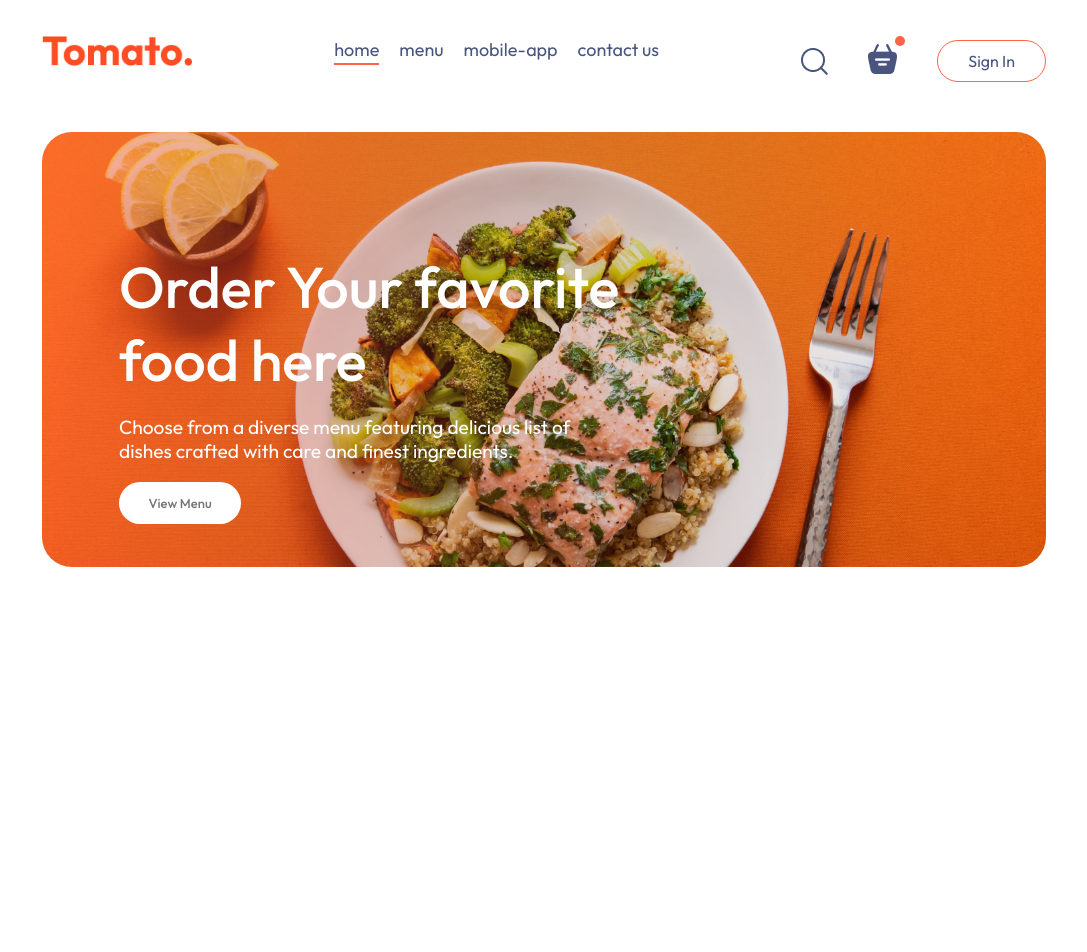
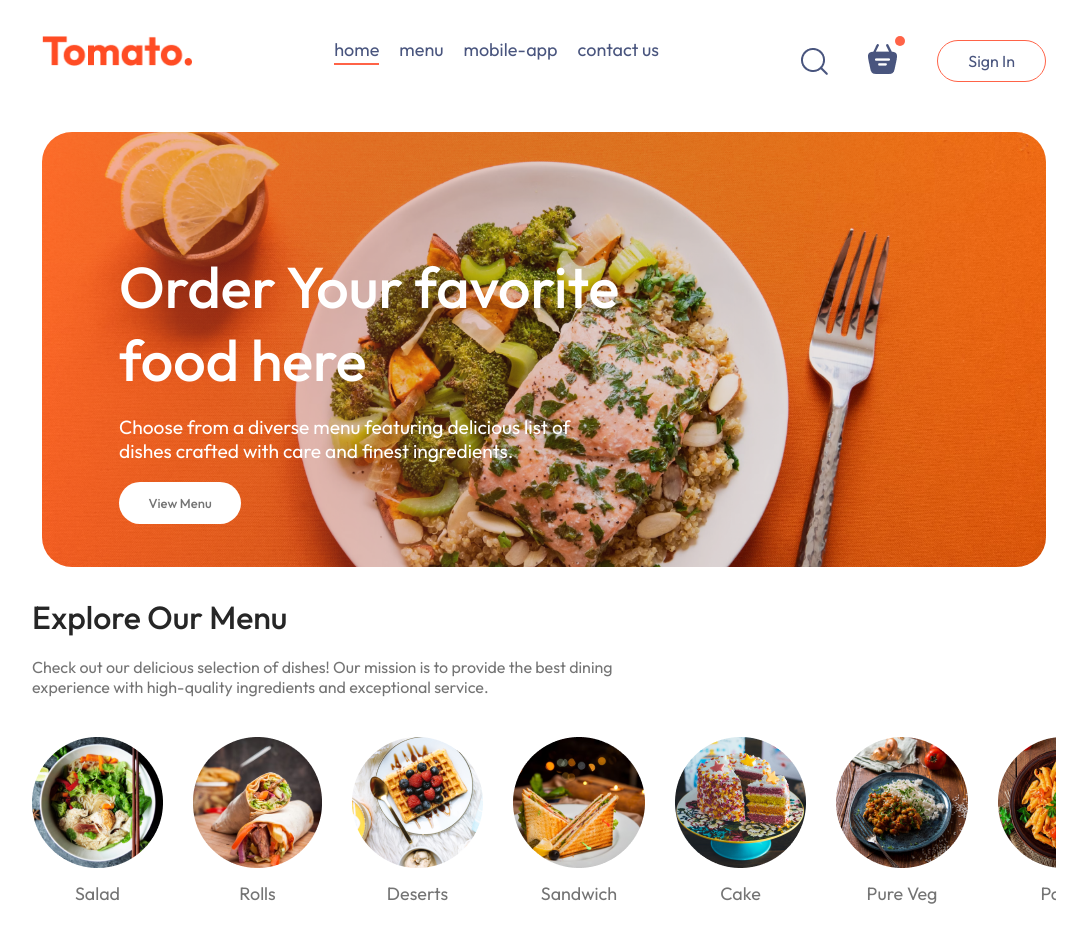
Before and after one commit to TeemaArab/food-delivery-app, a React (Vite) app in the folder frontend/: page / in a window 1280 px wide. Shown: the top 952 px of the page, without its empty margins (96-1183 px from the left). Before the commit the page ends 800 px from the top, so only its background shows below. Built offline with nearby package versions, Linux system fonts and the light colour scheme.

Commit message:
explore menu list css completed

```diff
--- /dev/null
+++ b/frontend/src/components/ExploreMenu/ExploreMenu.css
@@ -0,0 +1,53 @@
+.explore-menu{
+   display:flex;
+   flex-direction: column;
+   gap:20px;
+
+}
+.explore-menu h1{
+    color: #262626;
+    font-weight:500;
+
+}
+.explore-menu-text{
+    max-width: 60%;
+    color: #747474;
+}
+.explore-menu-list{
+    display: flex;
+    justify-content: space-between;
+    align-items: center;
+    gap:30px;
+    text-align:center;
+    margin: 20px 0px;
+    overflow-x: scroll;
+}
+.explore-menu-list::-webkit-scrollbar{
+    display: none;
+}
+.explore-menu-list-iem img{
+    width: 7.5vw;
+    min-width: 80px;
+    cursor: pointer;
+    border-radius: 50%;
+    transition:0.2s;
+
+}
+.explore-menu-list-item p{
+    margin-top:10px;
+    color:#747474;
+    font-size: max(1.4vw, 16px);
+    cursor:pointer;
+}
+.explore-menu hr{
+    margin:10px 0px;
+    height:2px;
+    background-color:#e2e2e2 ;
+    border:none;
+}
+
+.explore-menu-list-item .active{
+    border: 4px solid tomato;
+    padding: 2px;
+    border-radius: 50%;
+}
--- /dev/null
+++ b/frontend/src/components/ExploreMenu/ExploreMenu.jsx
@@ -0,0 +1,27 @@
+import React from 'react'
+import './ExploreMenu.css'
+import { menu_list } from '../../assets/assets'
+
+const ExploreMenu = ({category,setCategory}) => {
+  return (
+    <div className='explore-menu' id='explore-menu'>
+       <h1>Explore Our Menu</h1>
+       <p className='explore-menu-text'>Check out our delicious selection of dishes! Our mission is to provide the best dining experience with high-quality ingredients and exceptional service.</p>
+       <div className="explore-menu-list">
+         {menu_list.map((item,index)=>{
+            return (
+                <div onClick={()=>setCategory(prev => prev===item.menu_name ? 'All' : item.menu_name)} key={index} className="explore-menu-list-item">
+                    <img className={category===item.menu_name ? 'active' : ''} src={item.menu_image} alt={item.name} />
+                    <p>{item.menu_name}</p>
+
+                </div>
+            )
+         })}
+       </div>
+       <hr />
+
+    </div>
+  )
+}
+
+export default ExploreMenu
--- a/frontend/src/pages/Home/Home.jsx
+++ b/frontend/src/pages/Home/Home.jsx
@@ -1,11 +1,15 @@
-import React from 'react'
+import React, {useState} from 'react'
 import './Home.css'
 import Header from '../../components/Header/Header'
+import ExploreMenu from '../../components/ExploreMenu/ExploreMenu'
 
 const Home = () => {
+
+  const [category,setCategory] = useState('All');
   return (
     <div>
       <Header/>
+      <ExploreMenu category={category} setCategory={setCategory}/>
     </div>
   )
 }
```
